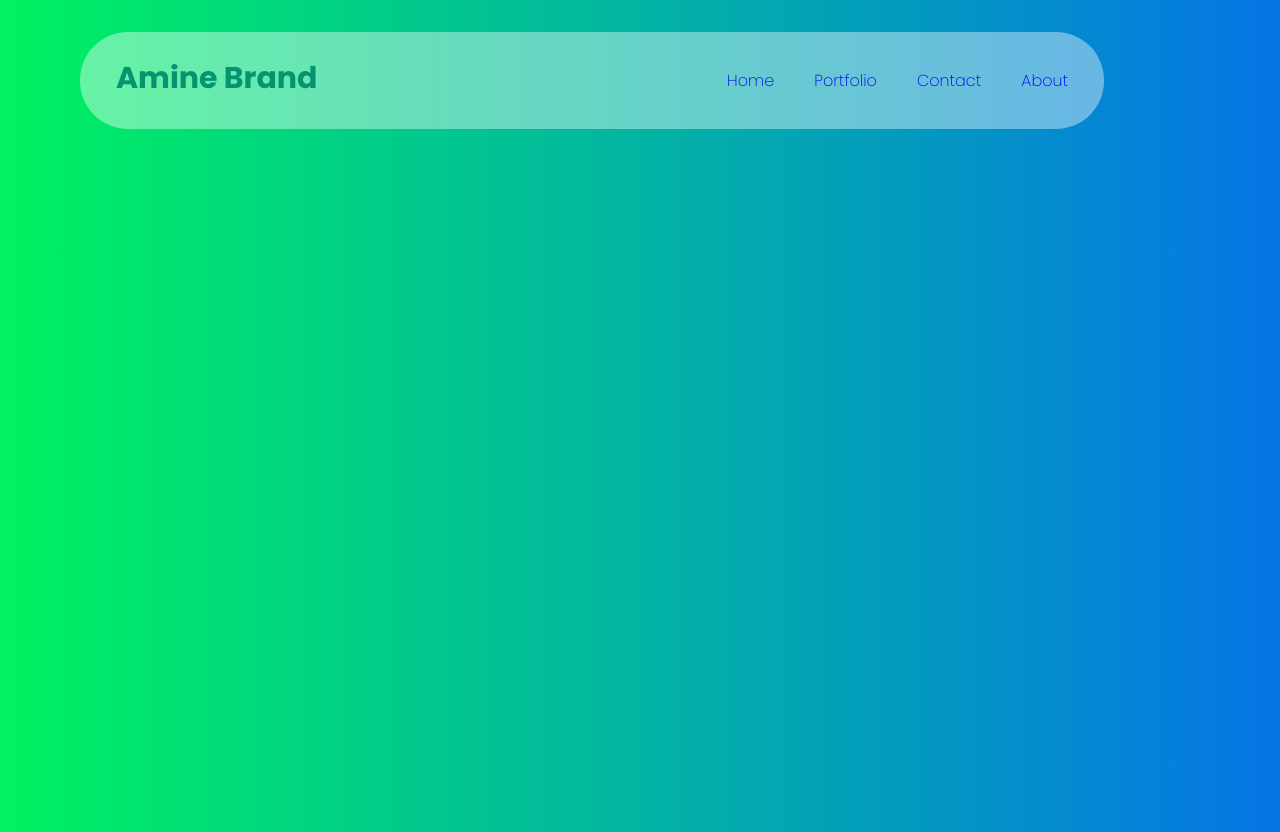
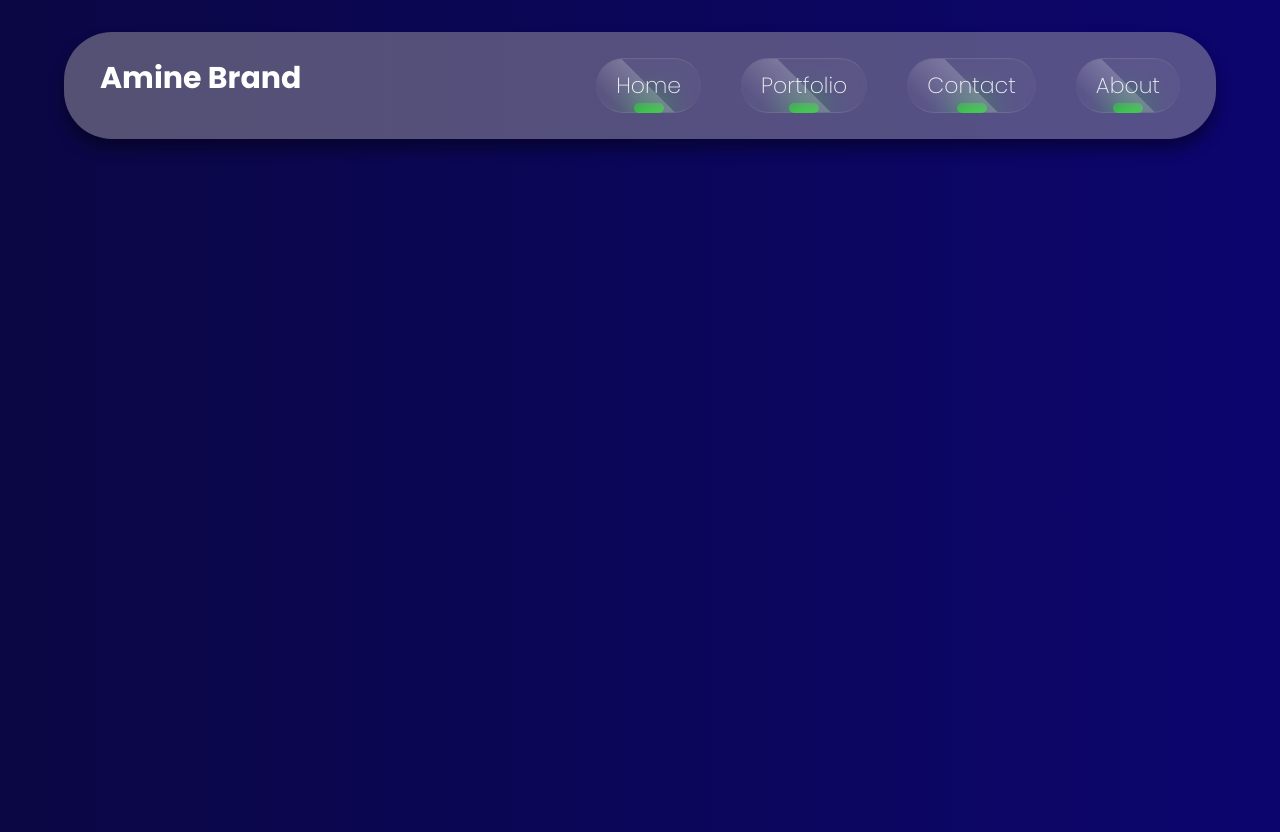
Before and after one commit to rbiaamine/glass-nav, a plain HTML site: page index.html in a window 1280 px wide. Drawn offline with nearby package versions, Linux system fonts and the light colour scheme.

Commit message:
make nice touch for navbar

```diff
--- a/css/style.css
+++ b/css/style.css
@@ -9,25 +9,23 @@
 body {
     font-family: 'poppins',sans-serif;
     min-height: 100vh;
-    background: linear-gradient(to right, #00f260, #0575e6);
+    background: linear-gradient(to right, #0b0744, #0c056e);
 
 
 }
 header{
-    width: 80%;
-    margin: 2rem 5rem;
+    width: 90%;
+    margin: 2rem auto;
 
 
-    background-color: rgba(255,255,255,0.4);
+    background-color: rgba(173, 170, 170, 0.452);
     position: relative;
     border-radius: 3rem;
     padding: 10px ;
     padding:1rem ;
+    box-shadow:0 10px 15px rgba(0,0,0,0.4);
 
     box-sizing: border-box;
-
-
-
 }
 .logo {
     font-weight: 700;
@@ -37,7 +35,7 @@ header{
     box-sizing: border-box;
     padding: 0 20px;
     float: left;
-    color: #069370;
+    color: #fff;;
 
 
     text-decoration: none;
@@ -55,18 +53,66 @@ nav ul{
 }
 nav ul li {
     list-style: none;
+    position: relative;
+
+
+}
+nav ul li::before{
+    content:'';
+    width: 30px;
+    height: 10px;
+    background: #0f0;
+    position: absolute;
+    left: calc(50% - 15px);
+    bottom: 10px;
+    border-radius: 1rem;
+    transition: 0.5s;
+
+}
+nav ul li:hover:before{
+    left: 20%;
+    bottom: 15%;
+    height: 30%;
+    width: 60%;
 }
 nav ul li a {
     display: block;
-    margin:10px 0;
+    margin:10px 20px;
     padding:10px 20px;
     text-decoration: none;
+    text-align: center;
+    background-color: rgba(255,255,255,0.04);
+    border-radius: 2rem;
+    transition: 0.5s;
+    position: relative;
+    border-top: 1px solid rgba(255,255,255,0.1);
+    border-bottom: 1px solid rgba(255,255,255,0.1);
+    overflow: hidden;
+    color: rgba(255,255,255,0.9);
+    font-size:22px;
+    backdrop-filter: blur(15px);
+    z-index: 1;
 }
 nav ul li a.activ,
 nav ul li a:hover {
-    background-color: #00f260;
+
     color: #fff;
     transition:0.5s;
+    letter-spacing: 5px;
+}
+nav ul li a::before{
+    content: '';
+    position: absolute;
+    top: 0;
+    left: 0;
+    width: 50%;
+    height: 100%;
+    background: linear-gradient(to left,rgba(255,255,255,0.2),transparent );
+    transform: skewX(45deg) translateX(0);
+    transition: 00.5s;
+}
+nav ul li:hover a::before{
+    transform: skewX(45deg) translateX(150%);
 }
 @media (max-width: 1200px)
 {
@@ -111,15 +157,6 @@ nav ul li a:hover {
     nav.active ul a{
 
         margin: 0;
-
+        border-radius:none;
         padding: 1rem 3rem;
     }
-    nav.active ul a.first{
-        border-radius: 2rem 2rem  0 0;
-
-    }
-    nav.active ul a.last{
-        border-radius: 0 0 2rem 2rem;
-
-    }
-}
```
